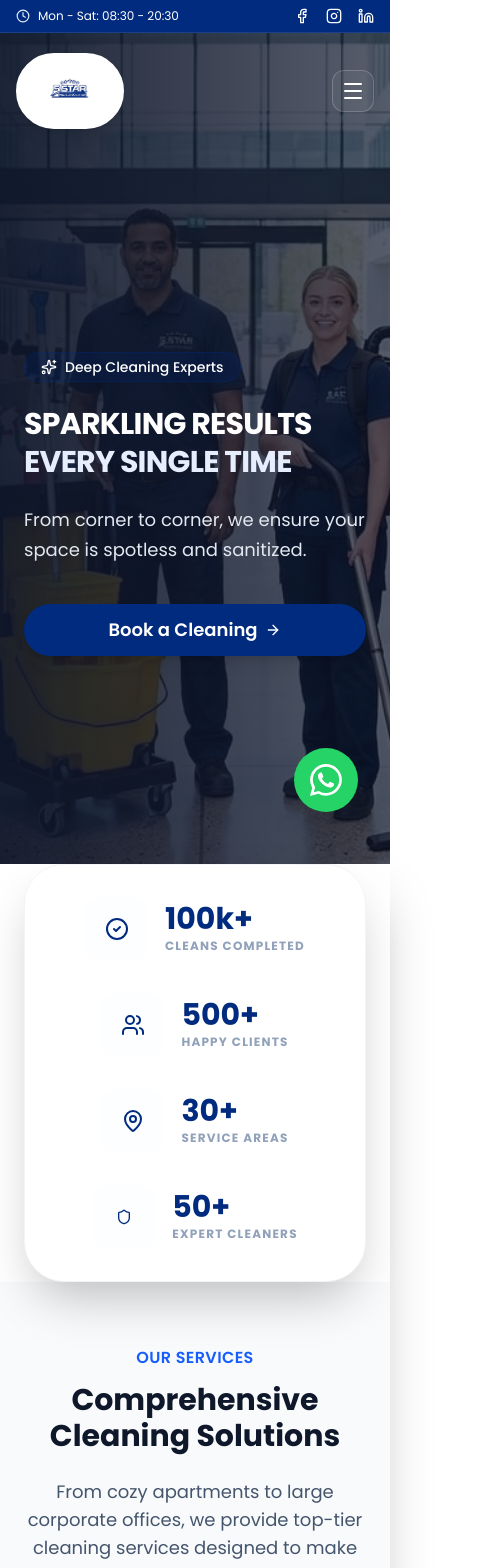
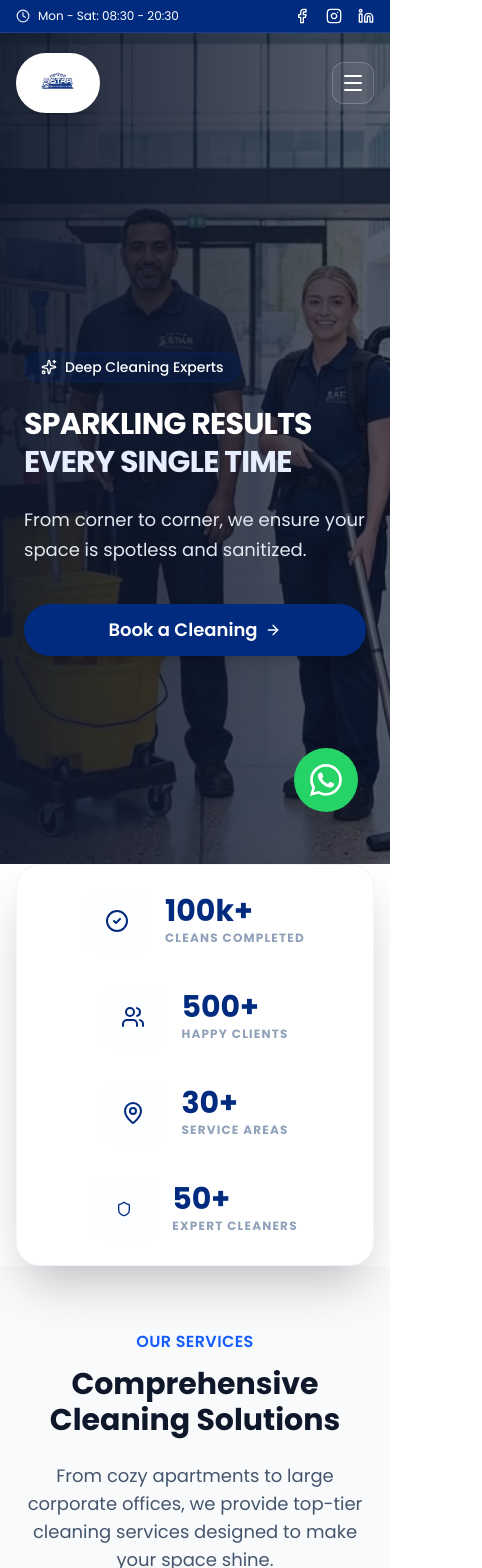
Before and after one commit to evoulth/5-star-project-solution, a React (Vite) app: page / in a window 390 px wide. Shown: the top 1568 px of the page, 482 px wide, since content can reach past the window. Built offline with nearby package versions, Linux system fonts and the light colour scheme.

Commit message:
Mobile responsiveness, WhatsApp link (+65), and logo sizing refinements

```diff
--- a/src/App.tsx
+++ b/src/App.tsx
@@ -180,8 +180,8 @@ const Stats = () => {
   ];
 
   return (
-    <section className="relative z-20 -mt-16 max-w-7xl mx-auto px-6">
-      <div className="bg-white rounded-[40px] shadow-2xl border border-slate-100 p-8 md:p-12 flex flex-wrap justify-center xl:justify-between items-center gap-8 md:gap-12">
+    <section className="relative z-20 -mt-16 max-w-7xl mx-auto px-4 md:px-6">
+      <div className="bg-white rounded-3xl md:rounded-[40px] shadow-2xl border border-slate-100 p-6 md:p-12 flex flex-wrap justify-center xl:justify-between items-center gap-8 md:gap-12">
         {stats.map((stat, i) => (
           <div key={i} className="flex items-center gap-4 group">
             <div className="w-16 h-16 rounded-2xl bg-brand-blue-light/10 flex items-center justify-center text-brand-blue group-hover:bg-brand-blue group-hover:text-white transition-all duration-300">
@@ -256,11 +256,11 @@ const Navbar = () => {
         <div className="max-w-7xl mx-auto px-4 md:px-8 flex justify-between items-center">
           <div className="flex items-center gap-4 md:gap-8">
             <a href="#" className="group flex items-center gap-3">
-              <div className={`relative overflow-hidden transition-all duration-500 rounded-full border-2 ${isScrolled ? 'border-brand-blue shadow-md' : 'border-white'} bg-white px-6 py-2 flex items-center justify-center shadow-lg group-hover:shadow-xl`}>
+              <div className={`relative overflow-hidden transition-all duration-500 rounded-full border-2 ${isScrolled ? 'border-brand-blue shadow-md' : 'border-white'} bg-white px-4 md:px-6 py-1 md:py-2 flex items-center justify-center shadow-lg group-hover:shadow-xl`}>
                 <img
                   src="/assets/logo.png"
                   alt="5 Star Project Solution"
-                  className={`transition-all duration-300 object-contain ${isScrolled ? 'h-10 md:h-12' : 'h-14 md:h-16'}`}
+                  className={`transition-all duration-300 object-contain ${isScrolled ? 'h-10 md:h-12' : 'h-12 md:h-16'}`}
                 />
               </div>
               <div className={`hidden lg:block transition-colors duration-300 ${isScrolled ? 'text-brand-blue' : 'text-white'}`}>
@@ -380,6 +380,7 @@ const Hero = () => {
             transition={{ duration: 1.5, ease: "easeOut" }}
             alt="Professional Cleaning"
             className="absolute inset-0 w-full h-full object-cover"
+            referrerPolicy="no-referrer"
           />
         </AnimatePresence>
         <div className="absolute inset-0 bg-gradient-to-r from-slate-900/80 via-slate-900/40 to-transparent z-[1]"></div>
@@ -547,6 +548,7 @@ const Expectations = () => {
                 src="https://images.unsplash.com/photo-1581578731548-c64695ce6958?auto=format&fit=crop&q=80&w=1200"
                 alt="Professional Cleaning"
                 className="w-full h-full object-cover"
+                referrerPolicy="no-referrer"
               />
             </div>
             {/* Call to Action Card over Image */}
@@ -1008,7 +1010,7 @@ const Footer = () => {
 const WhatsAppButton = () => {
   return (
     <a
-      href="https://wa.me/85772741"
+      href="https://wa.me/6585772741"
       target="_blank"
       rel="noopener noreferrer"
       className="fixed bottom-8 right-8 z-50 bg-[#25D366] text-white p-4 rounded-full shadow-2xl hover:scale-110 transition-transform active:scale-95 group"
@@ -1032,7 +1034,7 @@ const WhatsAppButton = () => {
 
 export default function App() {
   return (
-    <div className="relative font-sans text-slate-900 bg-slate-900">
+    <div className="relative font-sans text-slate-900 bg-slate-900 overflow-x-hidden">
       <Navbar />
       <div className="sticky top-0 z-0 h-[110vh] w-full">
         <Hero />
--- a/src/index.css
+++ b/src/index.css
@@ -23,7 +23,7 @@
 }
 
 .section-padding {
-  @apply py-20 px-6 md:px-12 lg:px-24;
+  @apply py-20 px-4 md:px-12 lg:px-24;
 }
 
 .btn-primary {
```
